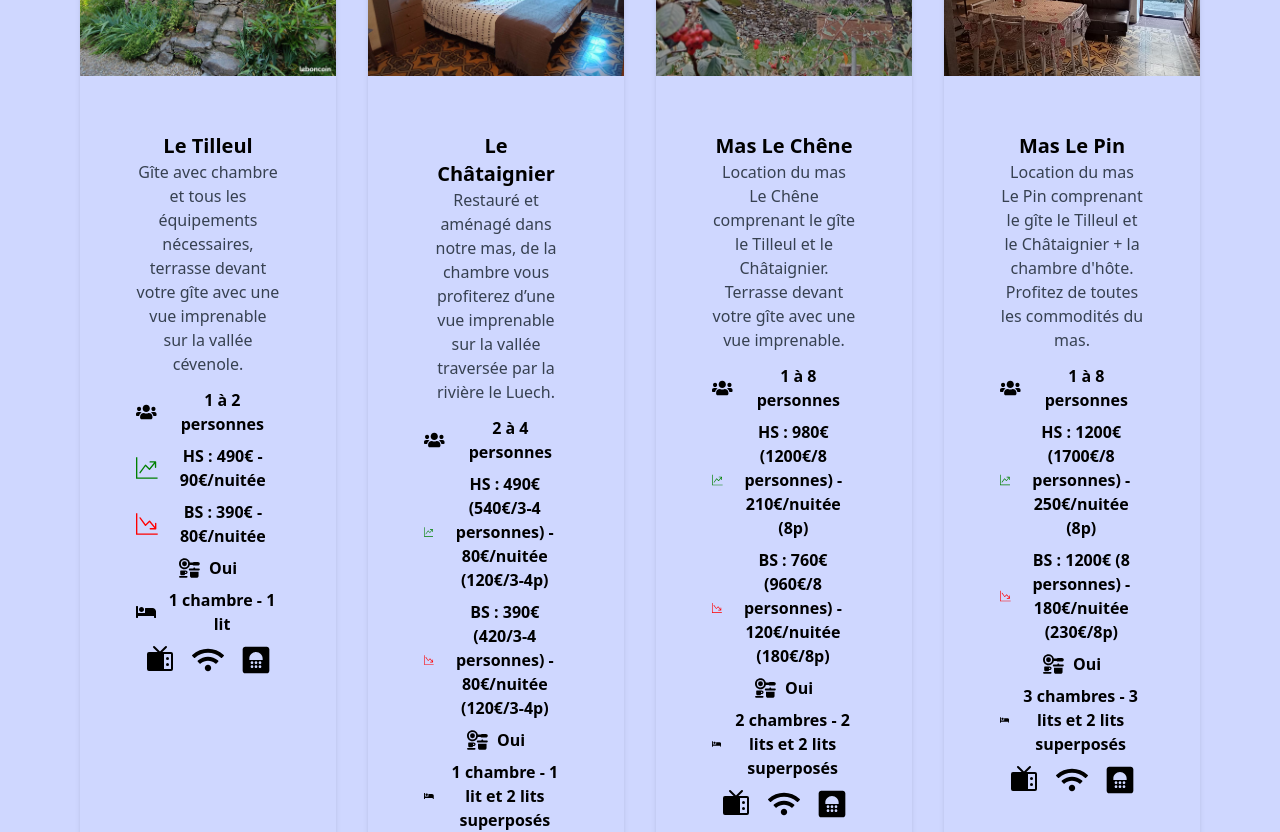
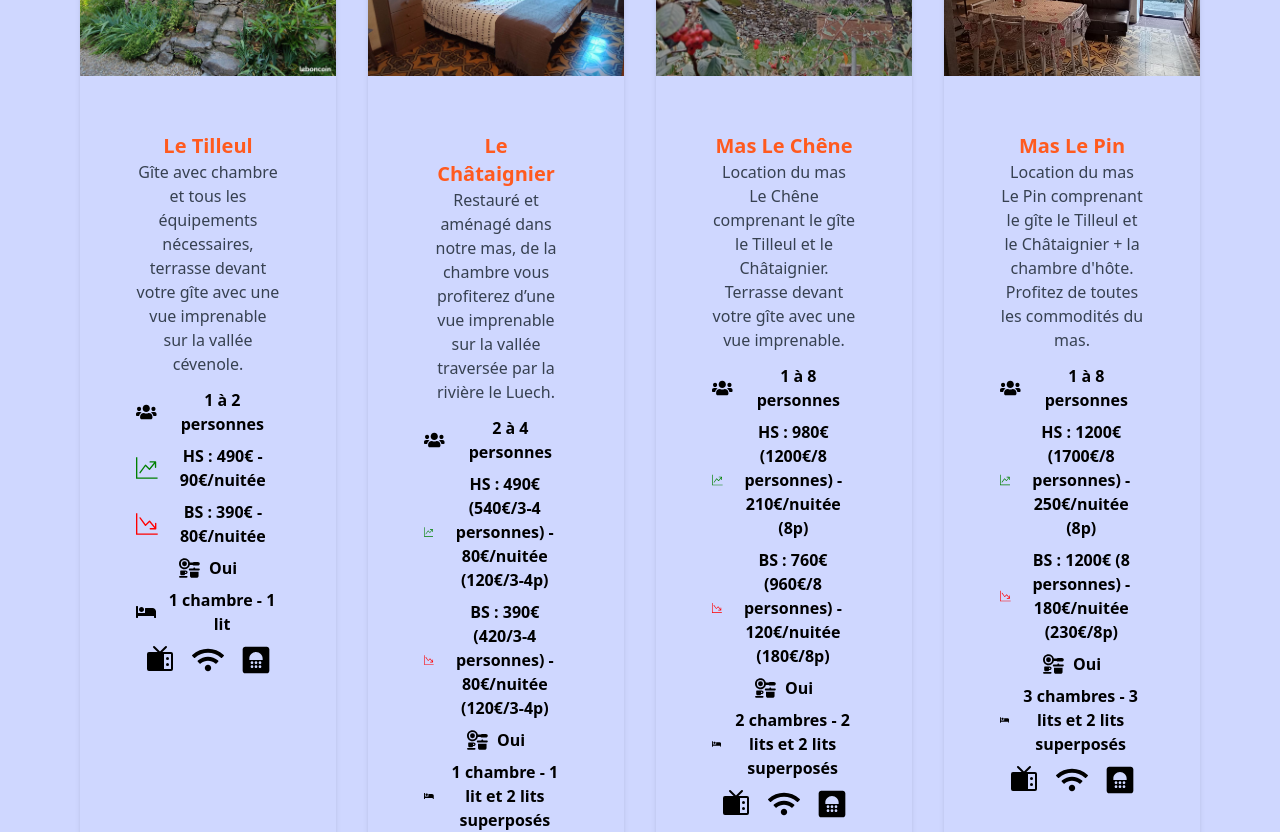
Before and after one commit to Yunjidev/mas_des_sources, a React (Vite) app: page /hebergement in a window 1280 px wide. Shown: the part 940-1772 px from the top of the page. Built offline with nearby package versions, Linux system fonts and the light colour scheme.

Commit message:
text orange

```diff
--- a/src/Components/Hebergement/HerbergementCard.jsx
+++ b/src/Components/Hebergement/HerbergementCard.jsx
@@ -136,7 +136,7 @@ const HebergementCard = ({ data }) => {
       >
         <img src={image} alt={title} className="w-full object-cover" />
         <div className="p-6 sm:p-8 md:p-10 lg:p-12 xl:p-14 text-center">
-          <h2 className="text-xl font-bold">{title}</h2>
+          <h2 className="text-xl font-bold text-orange-500">{title}</h2>
           <p className="text-gray-700 mb-3">{description}</p>
           <ul className="flex flex-col items-center space-y-2 pb-4">
             <li className="flex items-center font-bold">
```
